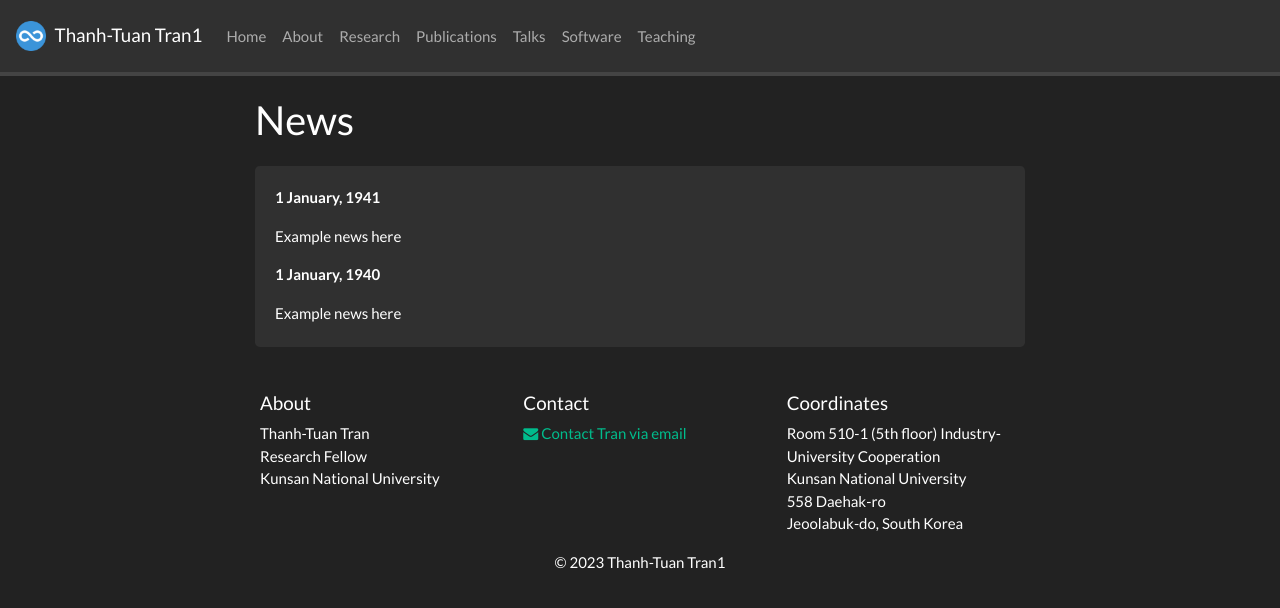
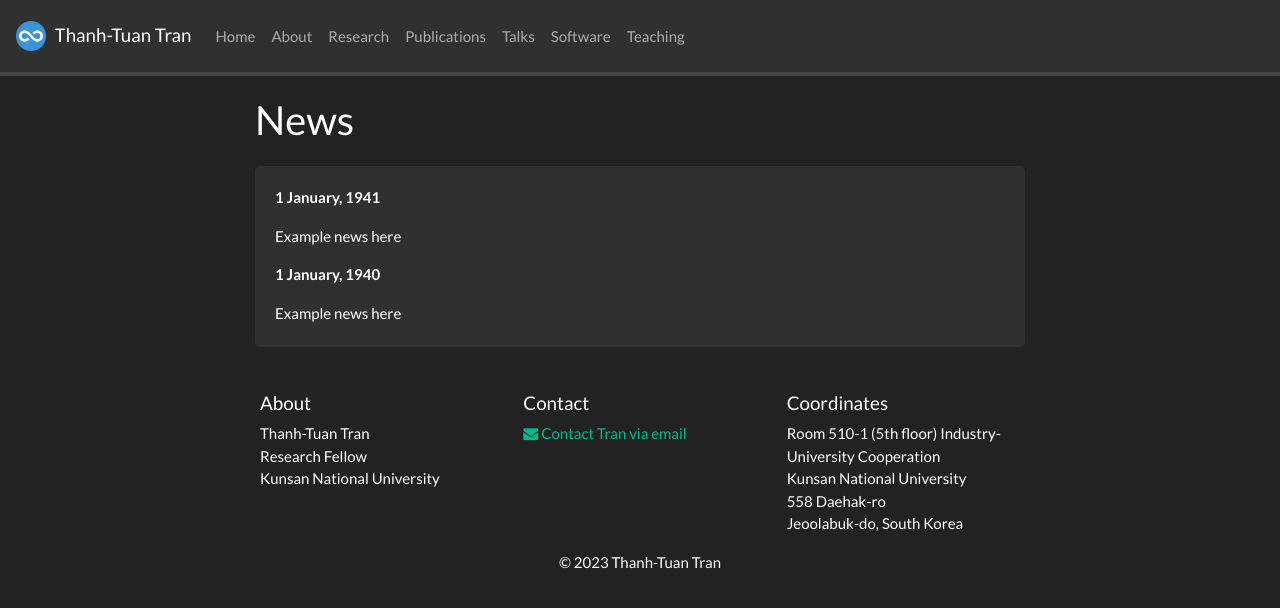
Before and after one commit to 3tbk/3tbk, a Jekyll site: the page built from _pages/allnews.md, in a window 1280 px wide. Shown: the top 608 px of the page. Built offline with Jekyll 4.4.1, drawn with Linux system fonts in a browser that asks for light colours; nearby versions of some CDN libraries; a style sheet for code colours, icons or effects is not loaded.

Commit message:
Update _config.yml

```diff
--- a/_config.yml
+++ b/_config.yml
@@ -1,5 +1,5 @@
 # Site settings
-title: Thanh-Tuan Tran1
+title: Thanh-Tuan Tran
 email: tranthanhtuan@kunsan.ac.kr
 description: Academic webpage of Dr. Thanh-Tuan Tran
 baseurl: ""
```
